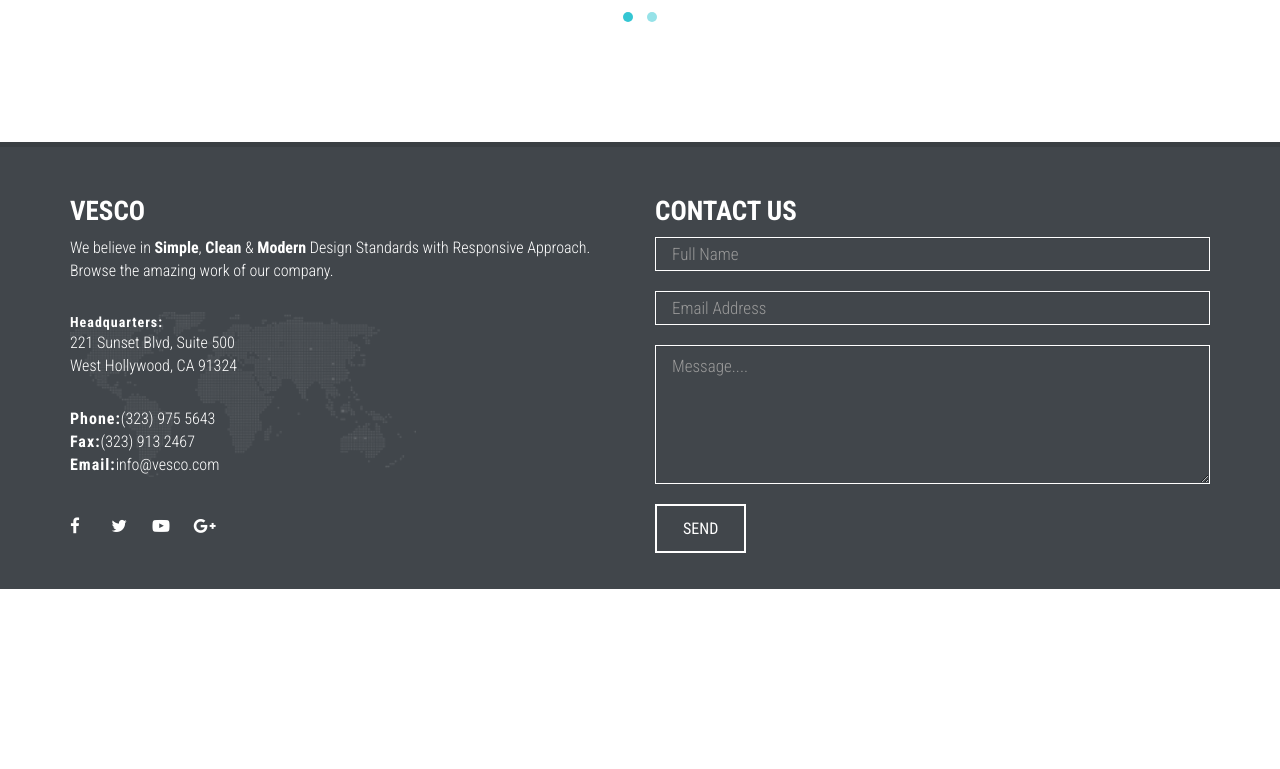
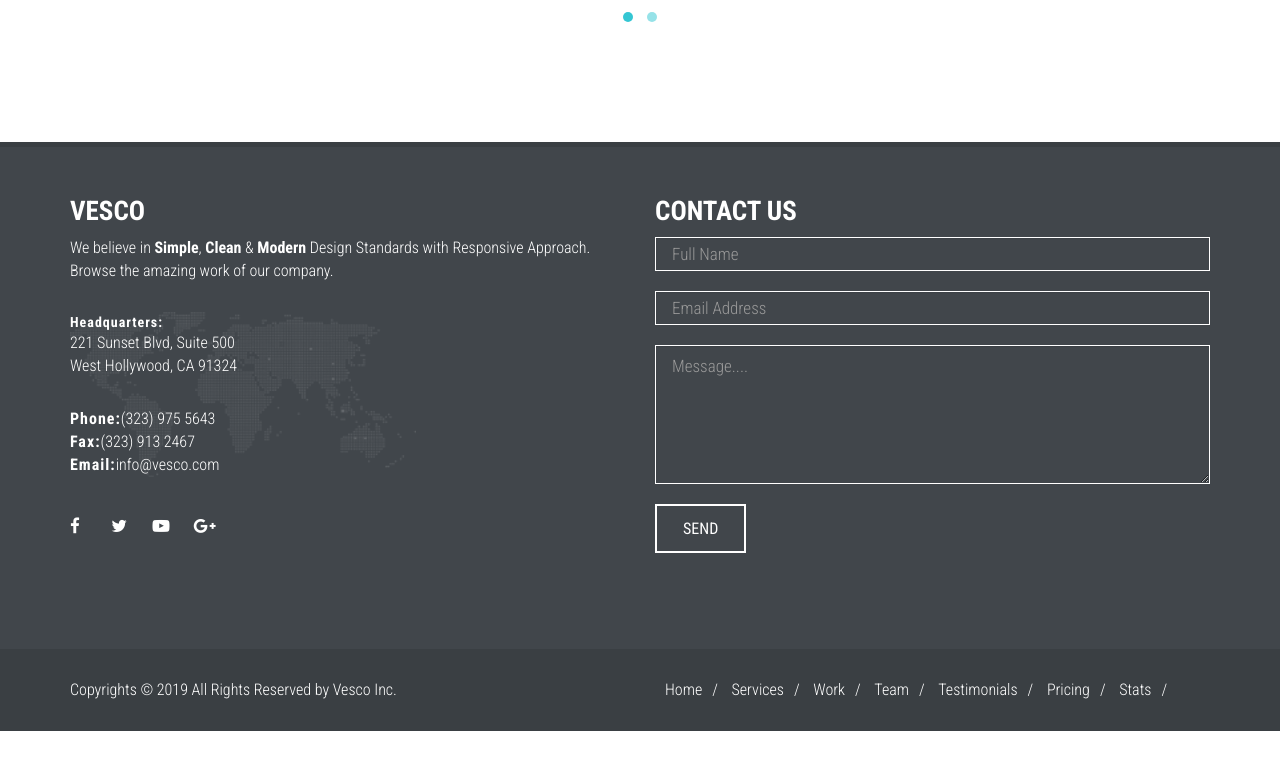
Before and after one commit to dontrellthedeveloper/VescoDigital, a plain HTML site: page index.html in a window 1280 px wide. Shown: the part 6352-7121 px from the top of the page. After the commit the page ends 7083 px from the top, so only its background shows below. Drawn offline with Linux system fonts and the light colour scheme.

Commit message:
Added footer section. HTML & CSS

```diff
--- a/css/style.css
+++ b/css/style.css
@@ -524,3 +524,48 @@ form .form-control {
     margin-bottom: 20px;
     color: #fff;
 }
+
+
+/* ==============================================
+|   |   |   |    Footer
+=============================================== */
+
+#footer-bottom {
+    background-color: rgba(0,0,0,0.1);
+    padding: 30px 0;
+    margin-top: 60px;
+}
+
+#footer-copyrights p {
+    margin: 0;
+    color: #fff;
+}
+
+#footer-menu {
+    float: left;
+    color: #fff;
+    font-size: 16px;
+    font-weight: 300;
+}
+
+#footer-menu ul {
+    list-style: none;
+    padding-left: 0;
+    margin: 0;
+}
+
+#footer-menu ul li {
+    display: inline-block;
+}
+
+#footer-menu a {
+    color: #fff;
+    font-size: 16px;
+    font-weight: 300;
+    margin: 0 10px;
+    text-decoration: none;
+}
+
+#footer-menu a:hover {
+    color: #34c6d3;
+}
--- a/index.html
+++ b/index.html
@@ -642,26 +642,34 @@
                 </div>
             </div>
         </div>
+
+        <div id="footer-bottom">
+            <div class="container">
+                <div class="row">
+                    <div class="col-md-6">
+
+                        <div id="footer-copyrights">
+                            <p>Copyrights &copy; 2019 All Rights Reserved by Vesco Inc.</p>
+                        </div>
+
+                    </div>
+                    <div class="col-md-6">
+                        <div id="footer-menu">
+                            <ul>
+                                <li><a href="#home">Home</a>/</li>
+                                <li><a href="#services">Services</a>/</li>
+                                <li><a href="work">Work</a>/</li>
+                                <li><a href="team">Team</a>/</li>
+                                <li><a href="testimonials">Testimonials</a>/</li>
+                                <li><a href="pricing">Pricing</a>/</li>
+                                <li><a href="stats">Stats</a>/</li>
+                            </ul>
+                        </div>
+                    </div>
+                </div>
+            </div>
+        </div>
     </footer>
-
-
-
-
-
-
-
-
-
-
-
-
-
-
-
-
-
-    <br><br><br><br><br><br><br><br><br><br><br><br><br><br><br><br><br><br><br><br><br><br><br>
-
 
 
 
```
